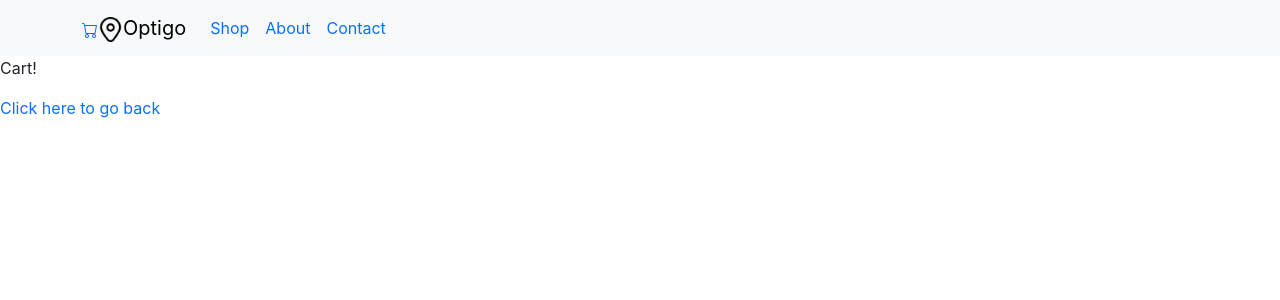
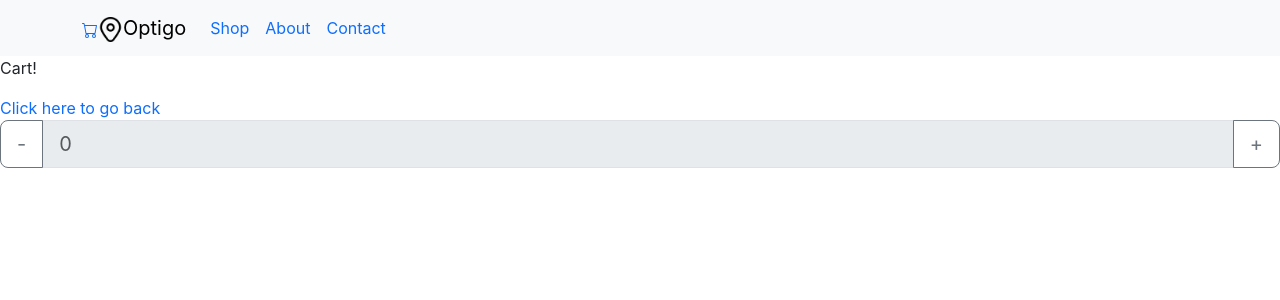
Before and after one commit to ghost-goblin/optigo-app, a React (Create React App) app: page /cart in a window 1280 px wide. Shown: the top 300 px of the page. Built offline with nearby package versions, Linux system fonts and the light colour scheme; no server answers.

Commit message:
add redux

```diff
--- a/package.json
+++ b/package.json
@@ -3,6 +3,7 @@
   "version": "0.1.0",
   "private": true,
   "dependencies": {
+    "@reduxjs/toolkit": "^2.2.3",
     "@testing-library/jest-dom": "^6.4.2",
     "@testing-library/react": "^15.0.1",
     "@testing-library/user-event": "^14.5.2",
@@ -12,6 +13,7 @@
     "react-bootstrap": "^2.10.2",
     "react-bootstrap-icons": "^1.11.4",
     "react-dom": "^18.2.0",
+    "react-redux": "^9.1.1",
     "react-router-dom": "^6.22.3",
     "react-scripts": "^5.0.1",
     "web-vitals": "^3.5.2"
--- /dev/null
+++ b/src/app/store.js
@@ -0,0 +1,8 @@
+import { configureStore } from '@reduxjs/toolkit'
+import counterReducer from '../features/counter/counterSlice'
+
+export default configureStore({
+    reducer: {
+      counter: counterReducer,
+    },
+  })
--- a/src/components/Cart.jsx
+++ b/src/components/Cart.jsx
@@ -1,15 +1,43 @@
+import React from 'react';
 import { Link } from "react-router-dom";
 import Navigator from './NavBar.jsx';
 import { useLocation } from 'react-router-dom';
+import { useSelector, useDispatch } from 'react-redux';
+import { decrement, increment } from '../features/counter/counterSlice';
+import Button from 'react-bootstrap/Button';
+import Form from 'react-bootstrap/Form';
+import InputGroup from 'react-bootstrap/InputGroup';
+
 
 const Cart = () => {
   const location = useLocation();
+  const count = useSelector((state) => state.counter.value)
+  const dispatch = useDispatch()
 
   return (
     <>
       <Navigator value={location.state}/>
       <p>Cart!</p>
       <Link to="/" state={location.state}>Click here to go back</Link>
+
+      <InputGroup size="lg">
+        <Button
+        variant="outline-secondary"
+        id="button-addon2"
+        aria-label="Increment value"
+        onClick={() => dispatch(decrement())}
+        >-</Button>
+        <Form.Control disabled placeholder={count}
+                      aria-label="Cart Addon"
+                      aria-describedby="cart-addon"
+                       />
+        <Button
+        variant="outline-secondary"
+        id="button-addon2"
+        aria-label="Increment value"
+        onClick={() => dispatch(increment())}
+        >+</Button>
+      </InputGroup>
     </>
   );
 };
--- a/src/components/NavBar.jsx
+++ b/src/components/NavBar.jsx
@@ -63,7 +63,7 @@ const Navigator = ({value}) => {
 
   useEffect(() => {
     getCart(cartId);
-  }, []);
+  }, [cartId]);
 
 
   return (
--- a/src/components/Shop.jsx
+++ b/src/components/Shop.jsx
@@ -8,7 +8,7 @@ import ErrorPage from "./ErrorPage.jsx";
 import glasses from "../assets/glasses.svg";
 import Navigator from './NavBar.jsx';
 import { useLocation } from 'react-router-dom';
-import { useEffect, createContext, useContext, useState } from "react";
+import { useEffect, createContext, useState } from "react";
 
 
 const Products = () => {
--- /dev/null
+++ b/src/features/counter/counterSlice.js
@@ -0,0 +1,29 @@
+import { createSlice } from '@reduxjs/toolkit'
+
+export const counterSlice = createSlice({
+  name: 'counter',
+  initialState: {
+    value: 0,
+  },
+  reducers: {
+    increment: (state) => {
+      // Redux Toolkit allows us to write "mutating" logic in reducers. It
+      // doesn't actually mutate the state because it uses the Immer library,
+      // which detects changes to a "draft state" and produces a brand new
+      // immutable state based off those changes.
+      // Also, no return statement is required from these functions.
+      state.value += 1
+    },
+    decrement: (state) => {
+      state.value -= 1
+    },
+    incrementByAmount: (state, action) => {
+      state.value += action.payload
+    },
+  },
+})
+
+// Action creators are generated for each case reducer function
+export const { increment, decrement, incrementByAmount } = counterSlice.actions
+
+export default counterSlice.reducer
--- a/src/index.js
+++ b/src/index.js
@@ -9,6 +9,8 @@ import Product from './components/Product.jsx';
 import ErrorPage from "./components/ErrorPage.jsx";
 import Cart from './components/Cart.jsx';
 import { createBrowserRouter, RouterProvider } from "react-router-dom";
+import store from './app/store'
+import { Provider } from 'react-redux'
 
 
 const router = createBrowserRouter([
@@ -33,11 +35,13 @@ const router = createBrowserRouter([
 
 const root = ReactDOM.createRoot(document.getElementById('root'));
 root.render(
+  <Provider store={store}>
   <React.StrictMode>
     <RouterProvider router={router}>
     <App />
     </RouterProvider>
   </React.StrictMode>
+  </Provider>
 );
 
 reportWebVitals();
```
Also changed, not shown: src/components/CartCounter.jsx (deleted, +0 -24 lines), 1 other file (tests, documents, lock files or other folders).
